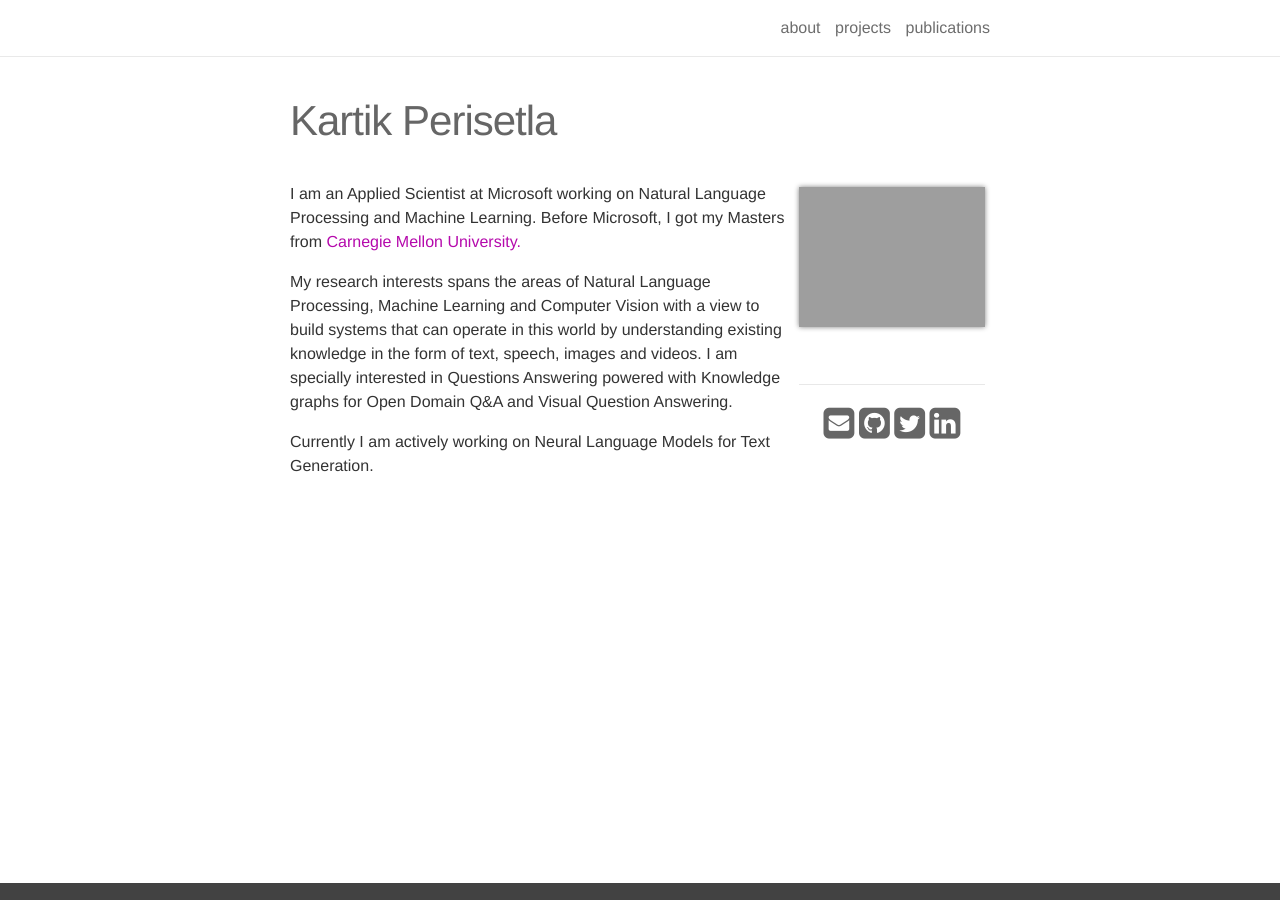
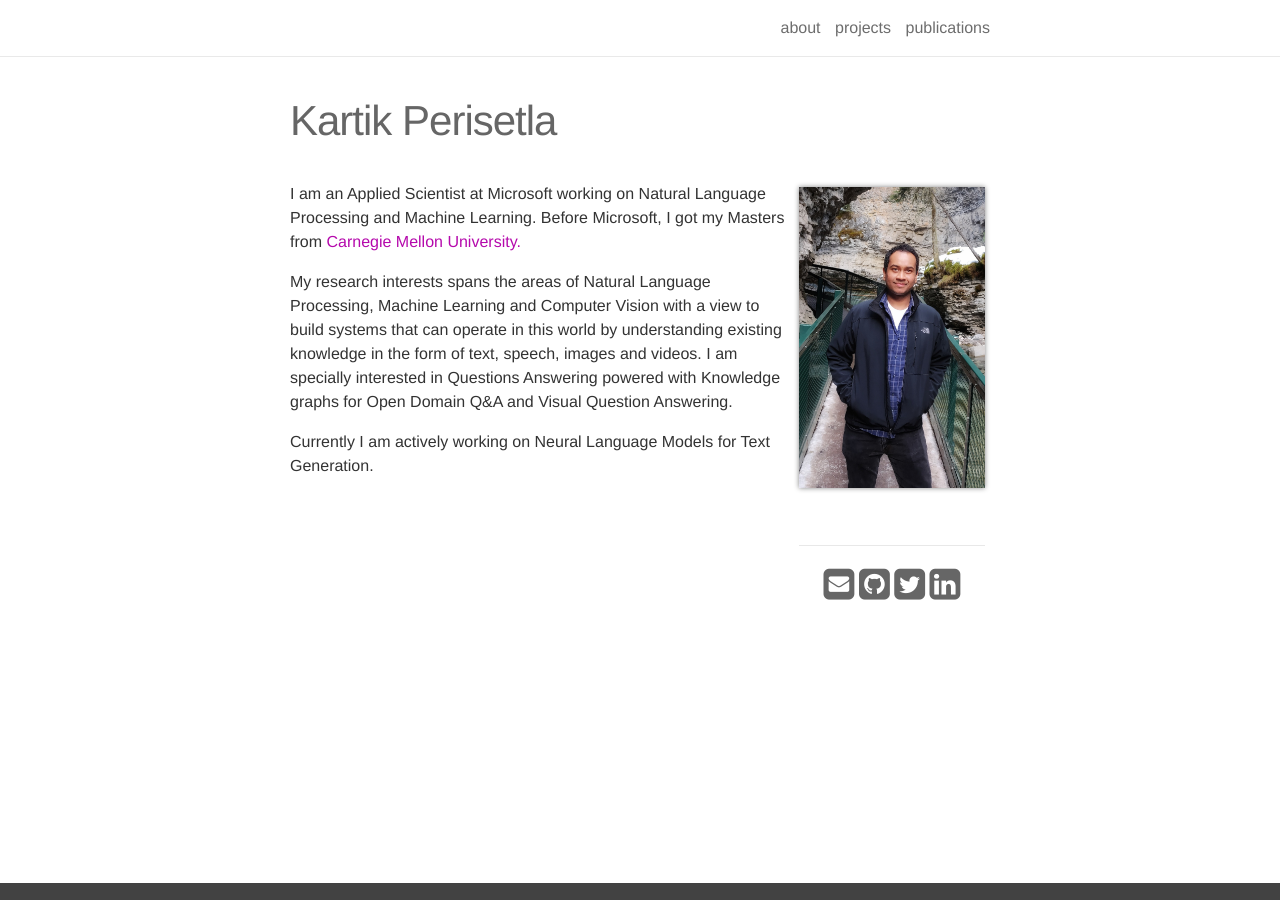
Before and after one commit to kartikperisetla/kartikperisetla.github.io, a Jekyll site: the page built from _pages/about.md, in a window 1280 px wide. Built offline with Jekyll 4.4.1, drawn with Linux system fonts in a browser that asks for light colours; nearby versions of some CDN libraries.

Commit message:
pic revert

```diff
--- a/_pages/about.md
+++ b/_pages/about.md
@@ -6,7 +6,7 @@ description:
 
 profile:
   align: right
-  image: morant_curve_pic.jpeg
+  image: prpic.jpeg
   address: >
     <p></p>
     <p></p>
```
